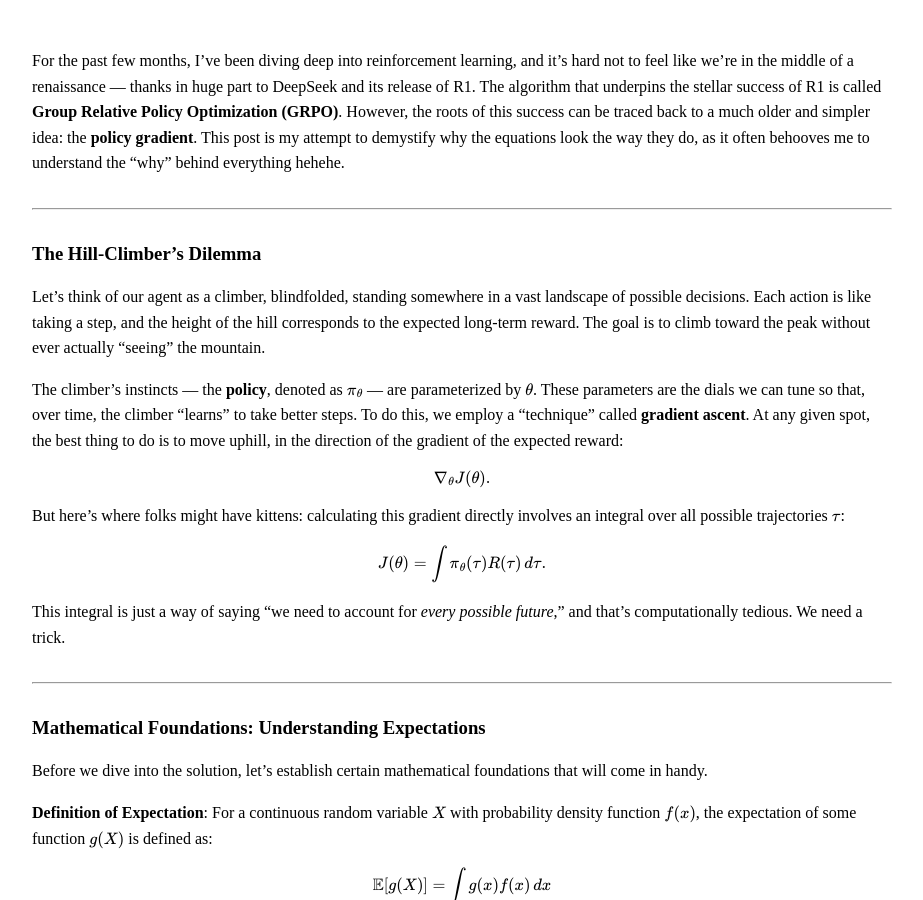
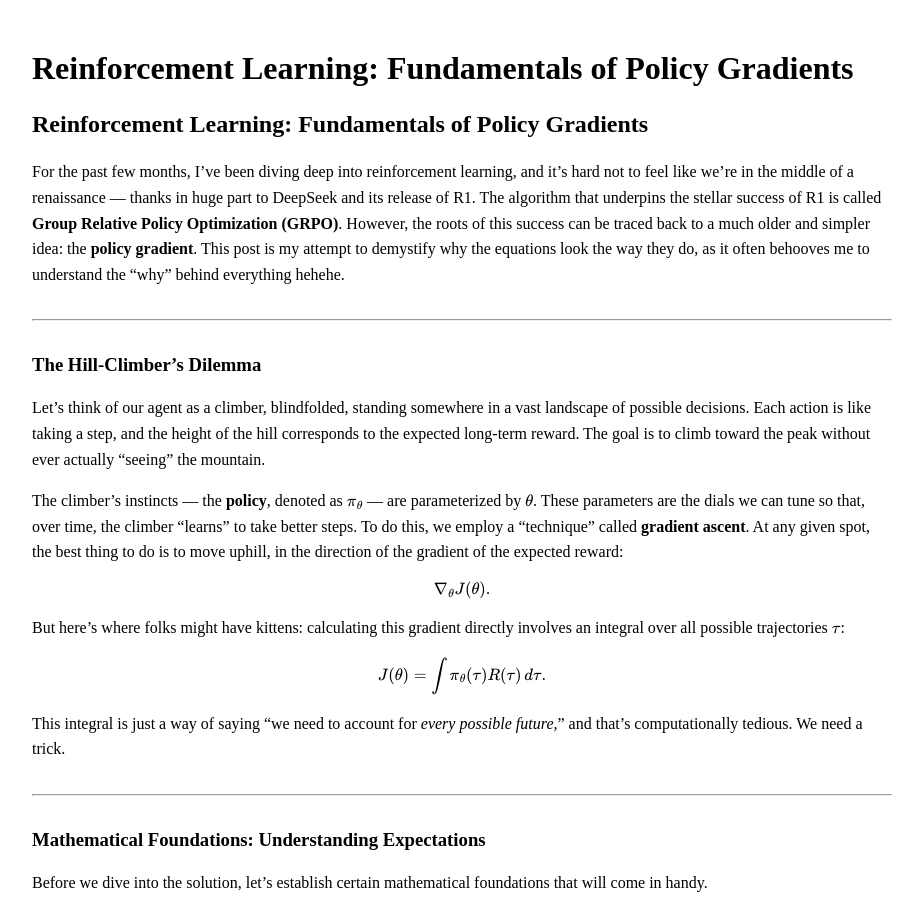
Before and after one commit to KevinDayve/KevinDayve.github.io, a Jekyll site: the page built from index.md, in a window 1280 px wide and 900 px high. Shown: the whole window, without its empty margins (178-1101 px from the left). Built offline with Jekyll 4.4.1, drawn with Linux system fonts in a browser that asks for light colours; our own code applies the rules of GitHub Pages for plain Markdown files.

Commit message:
add: heading

```diff
--- a/index.md
+++ b/index.md
@@ -2,6 +2,8 @@
 layout: default
 title: Reinforcement Learning: Fundamentals of Policy Gradients
 ---
+
+## Reinforcement Learning: Fundamentals of Policy Gradients
 
 For the past few months, I've been diving deep into reinforcement learning, and it's hard not to feel like we're in the middle of a renaissance — thanks in huge part to DeepSeek and its release of R1. The algorithm that underpins the stellar success of R1 is called **Group Relative Policy Optimization (GRPO)**. However, the roots of this success can be traced back to a much older and simpler idea: the **policy gradient**. This post is my attempt to demystify why the equations look the way they do, as it often behooves me to understand the "why" behind everything hehehe.
 
```
